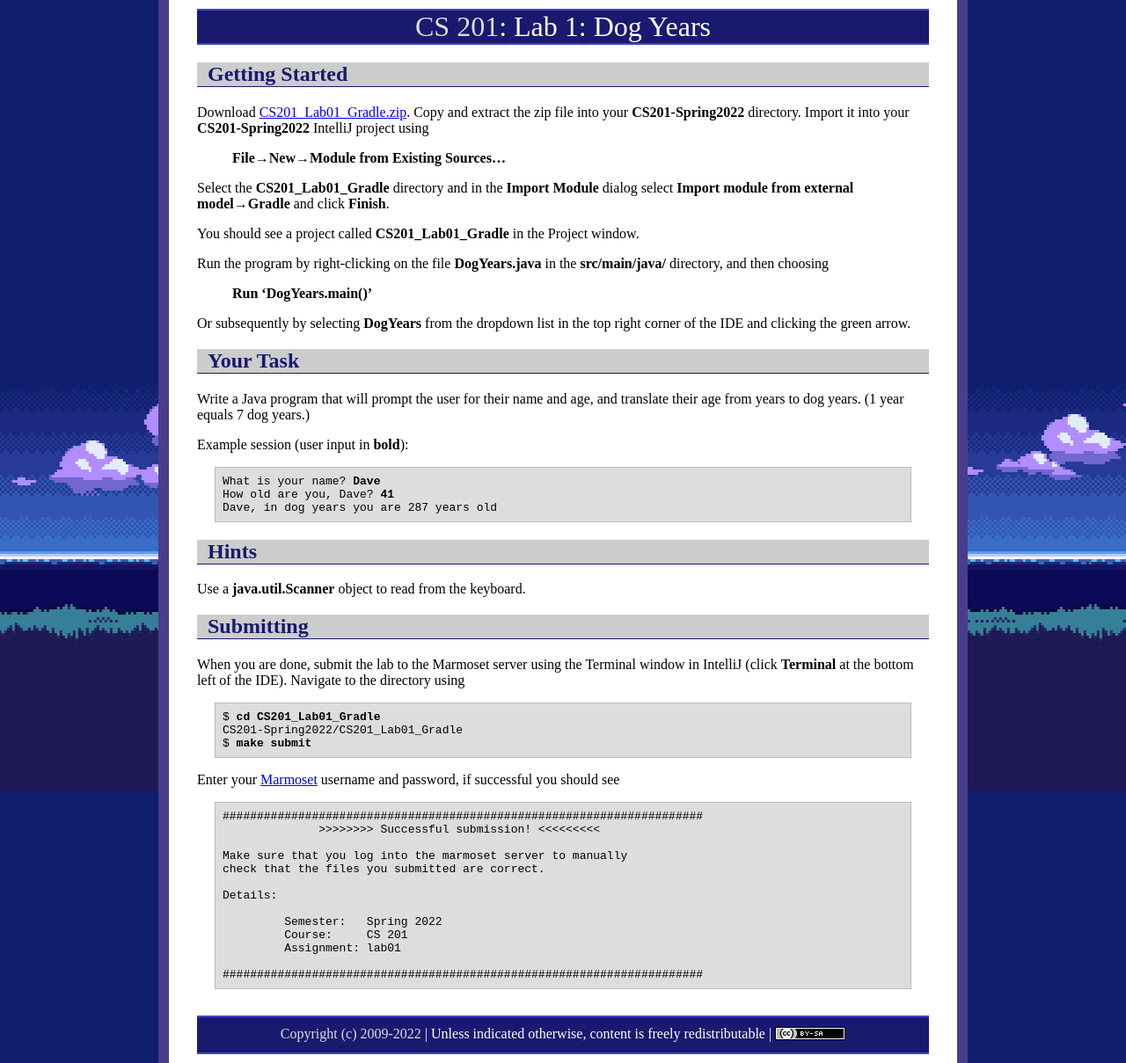
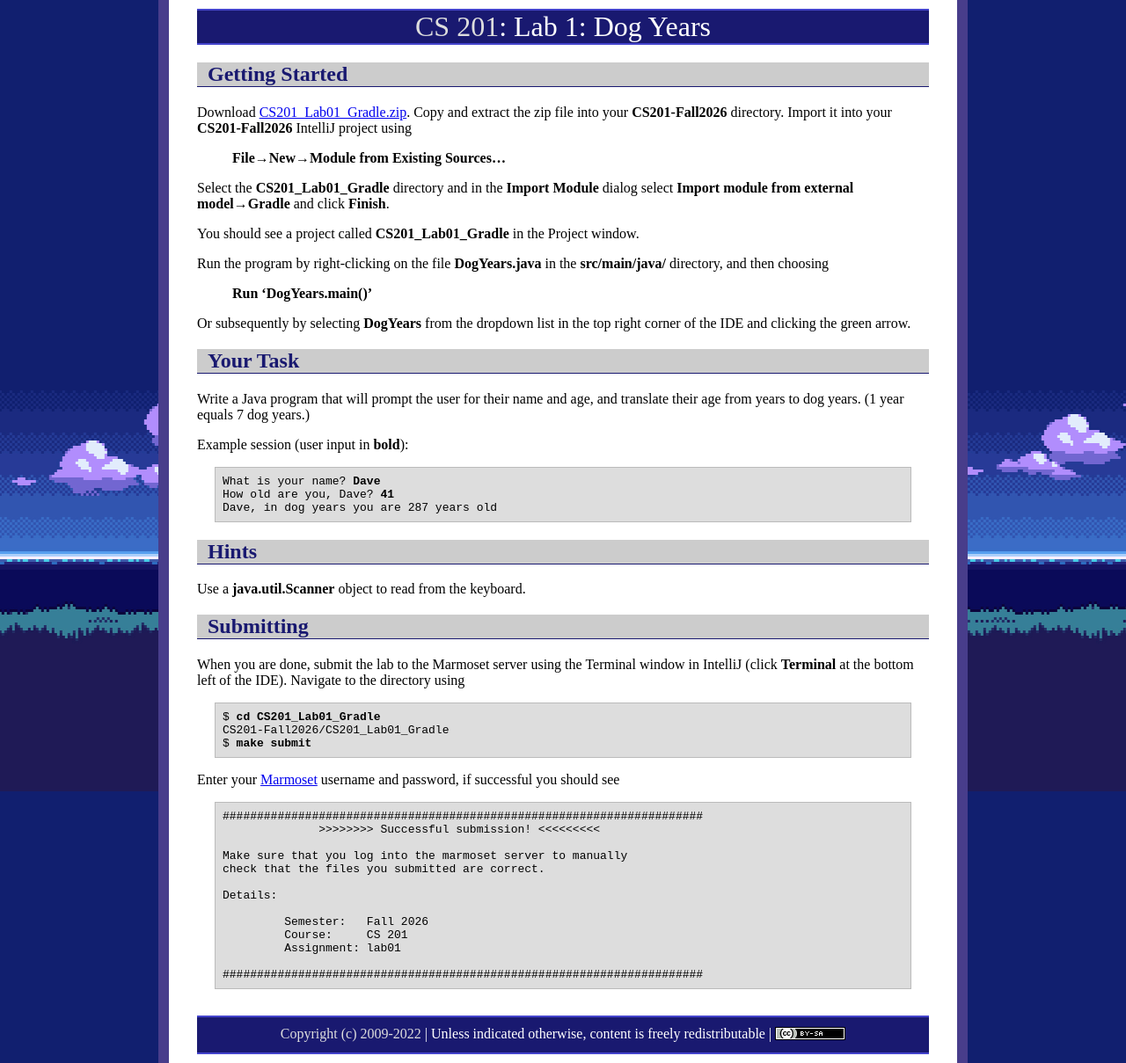
Before and after one commit to ycpcs/cs201-fall2026, a Jekyll site: the page built from labs/lab01.md, in a window 1280 px wide. Shown: the whole page at 88% size. Built offline with Jekyll 4.4.1, drawn with Linux system fonts in a browser that asks for light colours.

Commit message:
Update lab01.md

```diff
--- a/labs/lab01.md
+++ b/labs/lab01.md
@@ -5,7 +5,7 @@ title: "Lab 1: Dog Years"
 
 ## Getting Started
 
-Download [CS201\_Lab01\_Gradle.zip](CS201_Lab01_Gradle.zip). Copy and extract the zip file into your **CS201-Spring2022** directory. Import it into your **CS201-Spring2022** IntelliJ project using
+Download [CS201\_Lab01\_Gradle.zip](CS201_Lab01_Gradle.zip). Copy and extract the zip file into your **CS201-Fall2026** directory. Import it into your **CS201-Fall2026** IntelliJ project using
 
 > **File&rarr;New&rarr;Module from Existing Sources...**
 
@@ -41,7 +41,7 @@ When you are done, submit the lab to the Marmoset server using the Terminal wind
 
 <pre>
 $ <b>cd CS201_Lab01_Gradle</b>
-CS201-Spring2022/CS201_Lab01_Gradle
+CS201-Fall2026/CS201_Lab01_Gradle
 $ <b>make submit</b>
 </pre>
 
@@ -56,7 +56,7 @@ check that the files you submitted are correct.
 
 Details:
 
-         Semester:   Spring 2022
+         Semester:   Fall 2026
          Course:     CS 201
          Assignment: lab01
 
```
